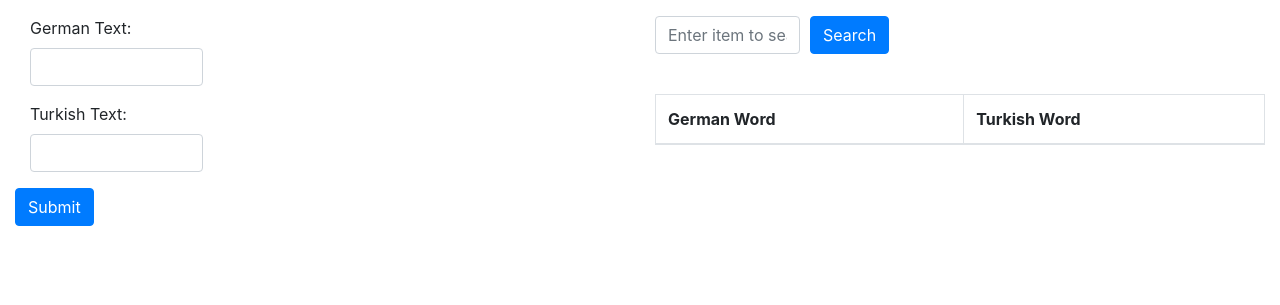
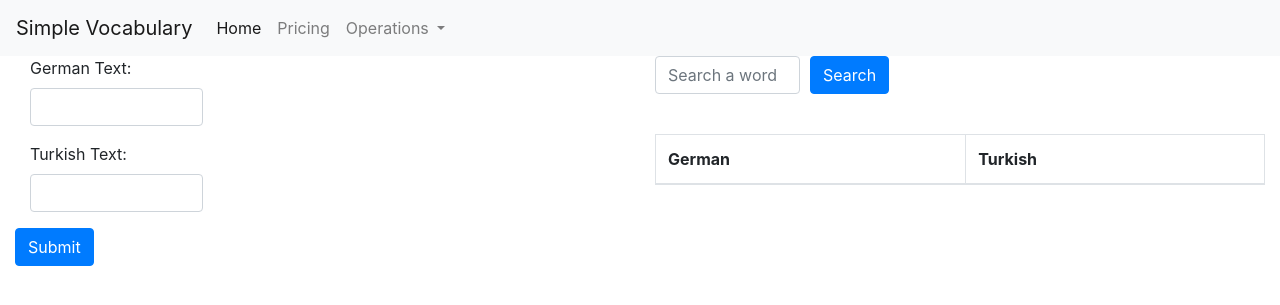
Before and after one commit to visualizeMath/vocabTrainingApp, a Flask app: page / in a window 1280 px wide. Shown: the top 305 px of the page. Run offline with Flask 3, Linux system fonts and the light colour scheme; lists and menus that the app fills with data are empty; some libraries are stand-ins or nearby versions.

Commit message:
Added navigation bar

```diff
--- a/app.py
+++ b/app.py
@@ -2,6 +2,7 @@ from flask import Flask,session, render_template, request, flash,g,redirect,url_
 from flask_sqlalchemy import SQLAlchemy
 import secrets
 import sqlite3
+from sqlalchemy.exc import IntegrityError
 
 
 app = Flask(__name__)
@@ -26,7 +27,7 @@ db = SQLAlchemy(app)
 
 class TextEntry(db.Model):
     id = db.Column(db.Integer, primary_key=True)
-    german_text = db.Column(db.String(255), nullable=False)
+    german_text = db.Column(db.String(255), nullable=False, unique=True)
     turkish_text = db.Column(db.String(255), nullable=False)
 
 @app.route('/', methods=['GET', 'POST'])
@@ -35,15 +36,22 @@ def index():
         german_text = request.form['txtGerman']
         turkish_text = request.form['txtTurkish']
 
-        entry = TextEntry(german_text=german_text, turkish_text=turkish_text)
+        # Check if a record with the same german_text already exists
+        existing_entry = TextEntry.query.filter_by(german_text=german_text).first()
 
-        try:
-            db.session.add(entry)
-            db.session.commit()
-            flash('Operation successful!', 'success')
-        except Exception as e:
-            db.session.rollback()
-            flash(f'Error: {str(e)}', 'error')
+        if existing_entry:
+            flash('This word has already been created.', 'warning')
+        else:
+            entry = TextEntry(german_text=german_text, turkish_text=turkish_text)
+
+            try:
+                db.session.add(entry)
+                db.session.commit()
+                flash('Operation successful!', 'success')
+
+            except Exception as e:
+                db.session.rollback()
+                flash(f'Error: {str(e)}', 'error')
 
     return render_template('index.html')
 
@@ -68,18 +76,6 @@ def search():
 def delete_row(row_id):
     try:
         if request.method == 'POST':
-        #     db=get_db()
-        #     entry_to_delete = TextEntry.query.get(row_id)
-        #     # db.session.delete(entry_to_delete)
-        #     # db.session.commit()
-        #     cursor = db.cursor()
-
-        #     query = """
-        #     DELETE FROM text_entry
-        #     WHERE id = ?
-        #     """
-
-        # cursor.execute(query,entry_to_delete)
          entry_to_delete = TextEntry.query.get(row_id)
         db.session.delete(entry_to_delete)
         db.session.commit()
@@ -90,7 +86,20 @@ def delete_row(row_id):
 
     return redirect(url_for('index'))
 
+@app.route('/delete_all', methods=['POST'])
+def delete_all():
+    try:
+        if request.method == 'POST':
+            TextEntry.query.delete()
+            db.session.commit()
+            flash('All records deleted successfully!', 'success')
+    except Exception as e:
+        db.session.rollback()
+        flash(f'Error: {str(e)}', 'error')
+
+    return redirect(url_for('index'))
+
 if __name__ == '__main__':
     with app.app_context():
         db.create_all()
-    app.run(debug=True)
+    app.run(debug=True,host='0.0.0.0', port=5000)
--- a/templates/index.html
+++ b/templates/index.html
@@ -11,16 +11,35 @@
     <script src="https://maxcdn.bootstrapcdn.com/bootstrap/4.0.0/js/bootstrap.min.js"></script>
 </head>
 <body>
-    <div class="container mt-3">
-        {% for message in get_flashed_messages() %}
-            <div class="alert alert-dismissible fade show {% if message.startswith('success') %}alert-success{% elif message.startswith('error') %}alert-danger{% elif message.startswith('warning') %}alert-warning{% endif %}" role="alert">
-                {{ message }}
-                <button type="button" class="close" data-dismiss="alert" aria-label="Close">
-                    <span aria-hidden="true">&times;</span>
-                </button>
-            </div>
-        {% endfor %}
-    </div>
+
+    <nav class="navbar navbar-expand-lg navbar-light bg-light">
+        <a class="navbar-brand" href="/index.html">Simple Vocabulary</a>
+        <button class="navbar-toggler" type="button" data-toggle="collapse" data-target="#navbarNavDropdown" aria-controls="navbarNavDropdown" aria-expanded="false" aria-label="Toggle navigation">
+          <span class="navbar-toggler-icon"></span>
+        </button>
+        <div class="collapse navbar-collapse" id="navbarNavDropdown">
+          <ul class="navbar-nav">
+            <li class="nav-item active">
+              <a class="nav-link" href="index.html">Home <span class="sr-only">(current)</span></a>
+            </li>
+            <li class="nav-item">
+              <a class="nav-link" href="#">Pricing</a>
+            </li>
+            <li class="nav-item dropdown">
+              <a class="nav-link dropdown-toggle" href="#" id="navbarDropdownMenuLink" data-toggle="dropdown" aria-haspopup="true" aria-expanded="false">
+                Operations
+              </a>
+              <div class="dropdown-menu" aria-labelledby="navbarDropdownMenuLink">
+                <a class="dropdown-item" href="#">Create</a>
+                <a class="dropdown-item" href="#">Delete</a>
+                <a class="dropdown-item" href="#">Show all</a>
+              </div>
+            </li>
+          </ul>
+        </div>
+      </nav>
+
+
 
     <div class="container-fluid">
         <div class="row">
@@ -42,7 +61,7 @@
                     <form method="POST" id="searchForm" action="/search">
                         <div class="form-row">
                             <div class="form-group col-md-3">
-                                <input type="text" class="form-control" id="searchInput" name="search" value="{{request.form.search}}" placeholder="Enter item to search">
+                                <input type="text" class="form-control" id="searchInput" name="search" value="{{request.form.search}}" placeholder="Search a word">
                             </div>
                             <div class="form-group col-md-2">
                                 <button type="submit" class="btn btn-primary">Search</button>
@@ -52,8 +71,8 @@
                     <table class="table table-bordered mt-4" id="resultsTable">
                         <thead>
                             <tr>
-                                <th>German Word</th>
-                                <th>Turkish Word</th>
+                                <th>German</th>
+                                <th>Turkish</th>
                             </tr>
                         </thead>
                         <tbody>
@@ -63,7 +82,7 @@
                                 <td>{{ row['turkish_text'] }}</td>
                                 <td>
                                     <form method="post" action="{{ url_for('delete_row', row_id=row['id']) }}" onsubmit="return confirm('Are you sure you want to delete this row?');">
-                                        <button type="submit" class="btn btn-danger">Remove</button>
+                                        <button type="submit" class="btn btn-danger col-md-2">Remove</button>
                                     </form>
                                 </td>
                                 <!-- Add more columns as needed -->
@@ -77,6 +96,20 @@
 
         </div>
     </div>
+    <div class="container-fluid">
+        <div class="row">
+            <div class="fixed-bottom">
+                {% for message in get_flashed_messages() %}
+                    <div class="alert alert-dismissible fade show {% if message.startswith('success') %}alert-success{% elif message.startswith('error') %}alert-danger{% elif message.startswith('warning') %}alert-warning{% endif %}" role="alert">
+                        {{ message }}
+                        <button type="button" class="close" data-dismiss="alert" aria-label="Close">
+                            <span aria-hidden="true">&times;</span>
+                        </button>
+                    </div>
+                {% endfor %}
+            </div>
+        </div>
+    </div>
 
 <link rel="stylesheet" href="https://maxcdn.bootstrapcdn.com/bootstrap/4.0.0/css/bootstrap.min.css">
 <script src="https://code.jquery.com/jquery-3.2.1.slim.min.js"></script>
```
Also changed, not shown: instance/data.db, 1 other file.
